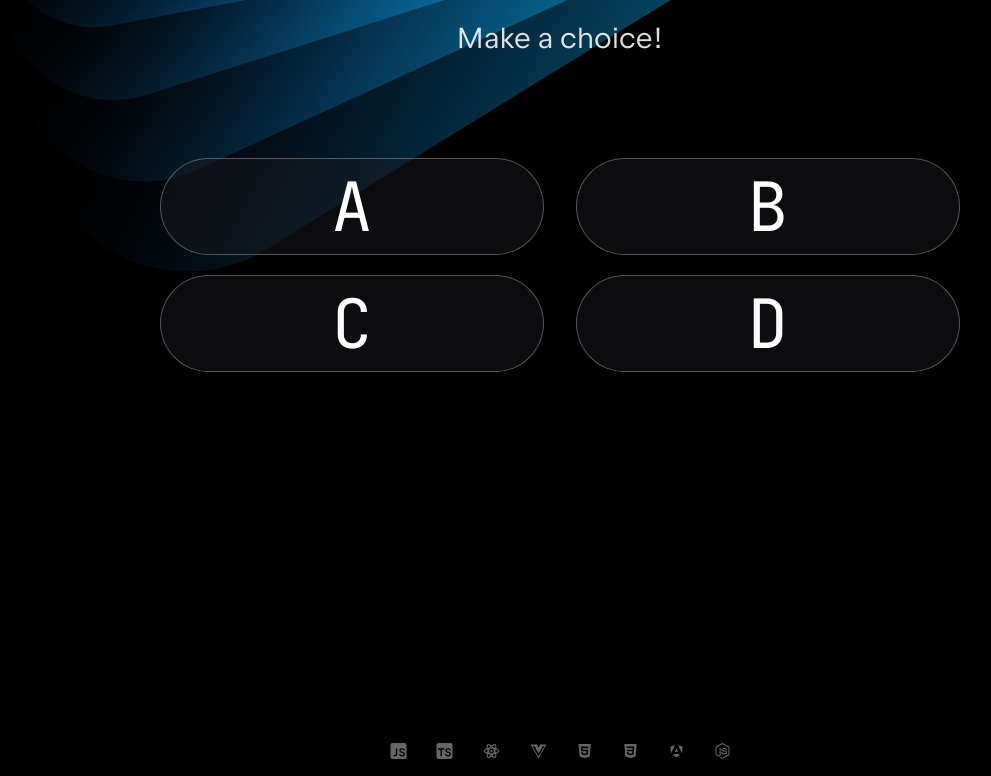
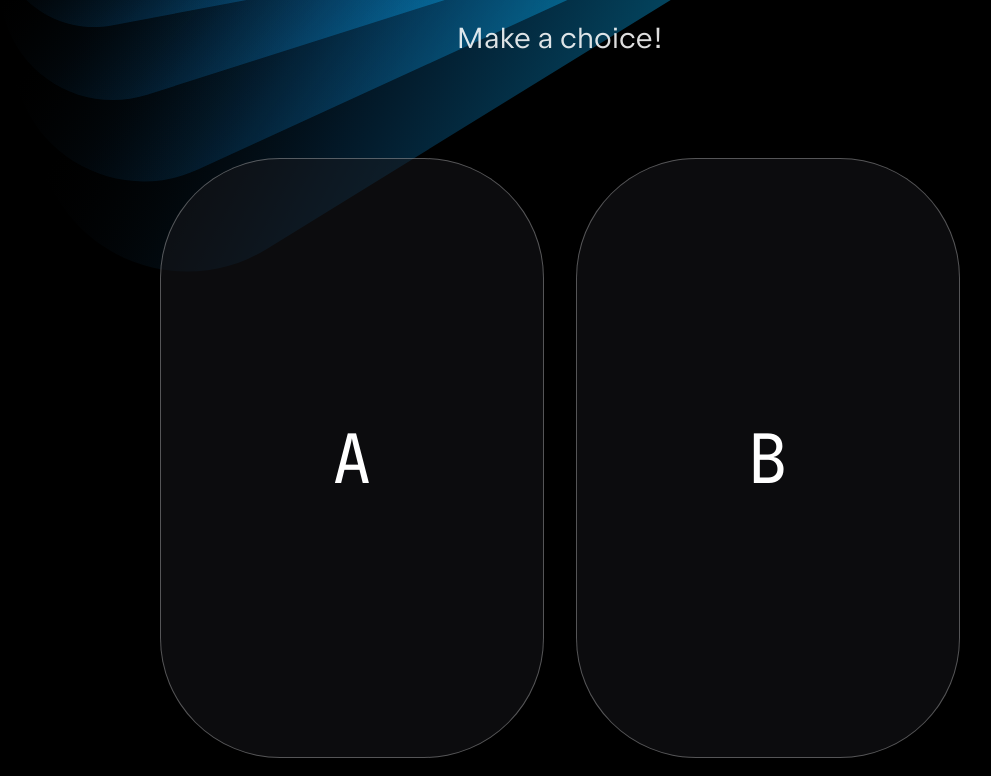
Before and after one commit to marsasgrg/BananaBranches, a plain HTML site: page index.html in a window 1280 px wide. Shown: the top 776 px of the page, without its empty margins (80-1071 px from the left). Drawn offline with Linux system fonts and the light colour scheme.

Commit message:
Update style.css

```diff
--- a/style.css
+++ b/style.css
@@ -79,12 +79,13 @@ img {
 
 .counter-interaction button {
     width: 48%;
-    height: 47%;
+    height: 600px;
     align-content: space-between;
     border: 1px solid rgba(255, 255, 255, 0.3);
     border-radius: 120px;
     font-size: 68px;
     text-align: center;
+
 }
 
 .counter-interaction button:nth-child(2n+1) {
```
